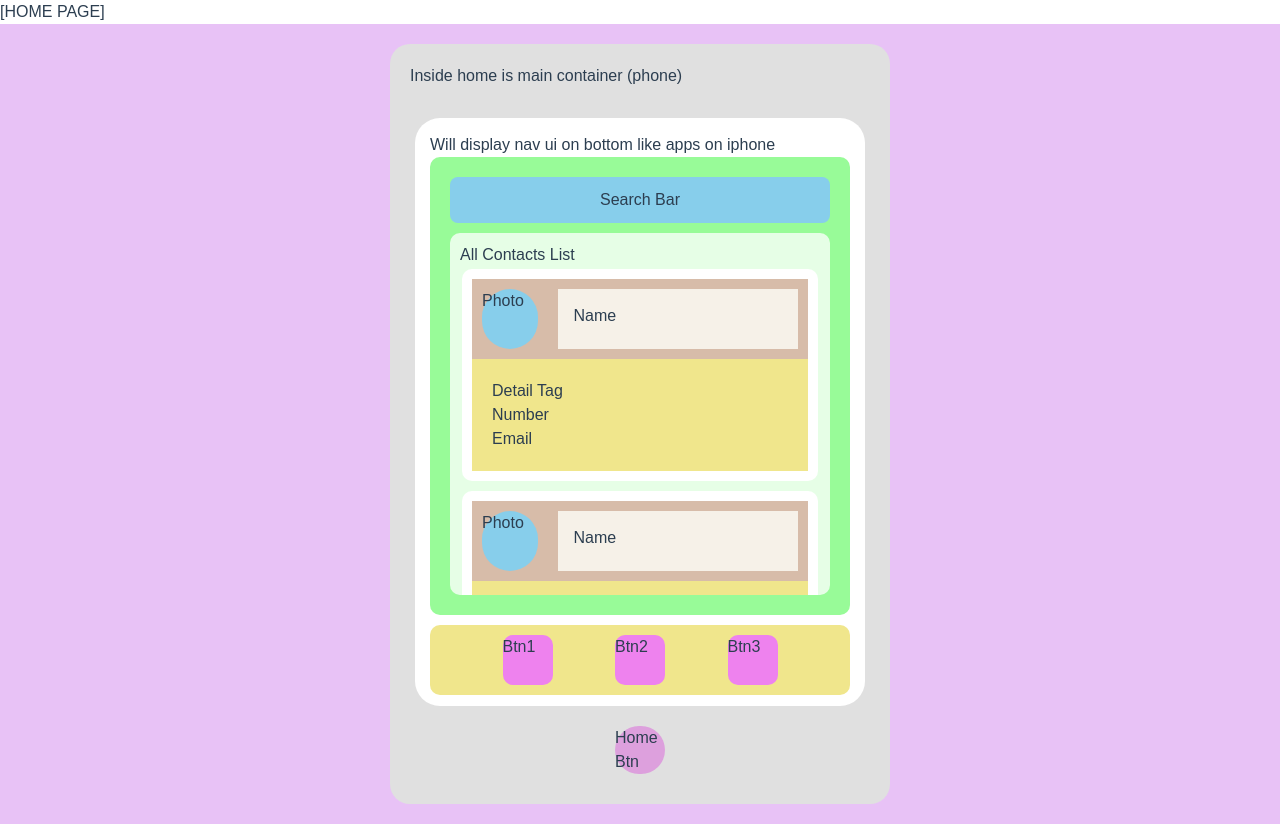
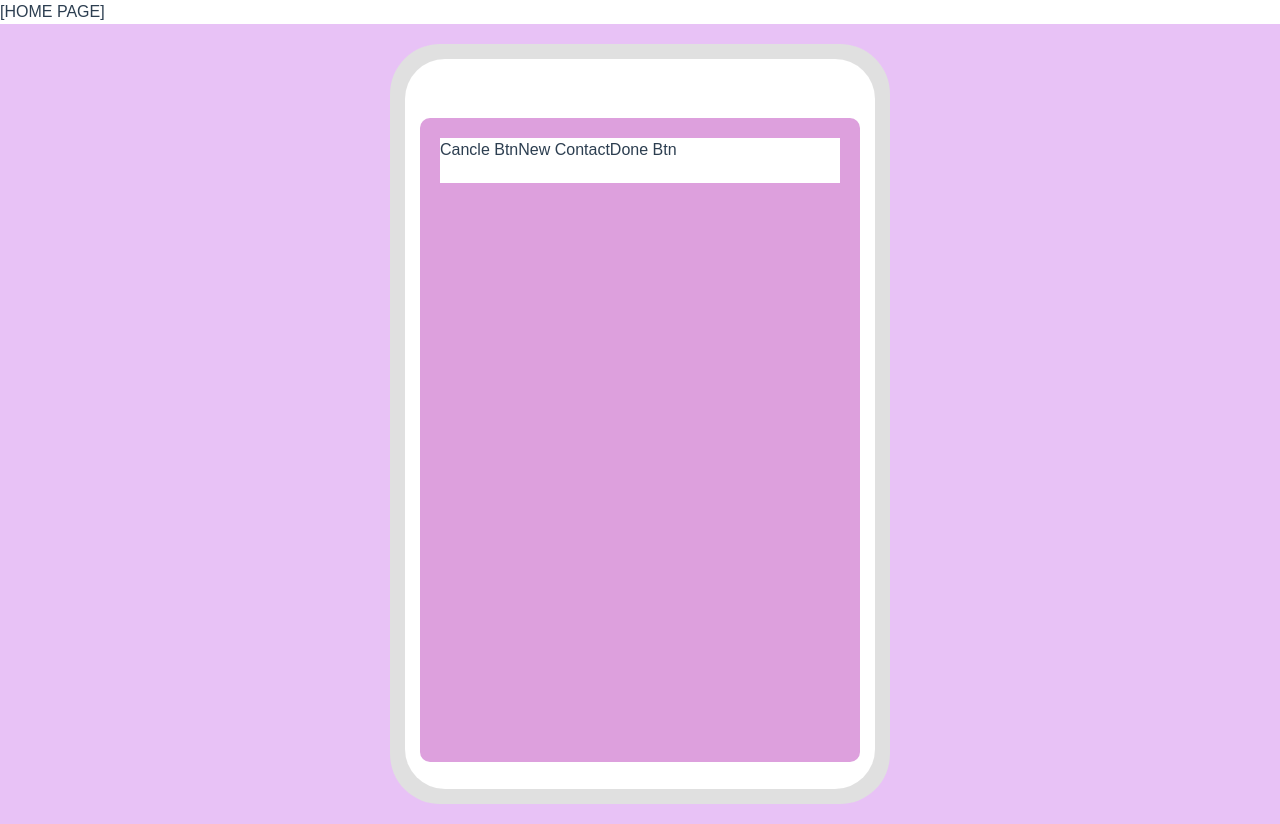
Before and after one commit to amilia-n/Techtonica-Weekly-Projects, a React (Vite) app in the folder Week 11 Contact List/client/: page / in a window 1280 px wide. Built offline with nearby package versions, Linux system fonts and the light colour scheme.

Commit message:
front end ui setup

```diff
--- a/Week 11 Contact List/client/src/App.css
+++ b/Week 11 Contact List/client/src/App.css
@@ -4,11 +4,11 @@
   line-height: 1.5;
   font-weight: 400;
   color: #2c3e50;
-  --color-lightest: #F6F1E8;
-  --color-light: #F4E0D2;
-  --color-medium: #E4D0C5;
-  --color-dark: #D7BCA9;
-  --color-base: #DAD3CC;
+  --color-lightest: #edf2fb;
+  --color-light: #d7e3fc;
+  --color-medium: #ccdbfd;
+  --color-dark: #c1d3fe;
+  --color-base: #abc4ff;
 }
 
 body {
@@ -80,8 +80,8 @@ textarea {
   width: 100%;
   max-width: 500px;
   height: 95vh;
-  padding: 20px;
-  border-radius: 20px;
+  padding: 10px;
+  border-radius: 50px;
   position: relative;
   display: flex;
   flex-direction: column;
@@ -91,40 +91,47 @@ textarea {
 .display{
   background-color: white;
   height: 100%;
-  border-radius: 25px;
+  border-radius: 40px;
   padding: 15px 15px 0 15px;
-  margin: 10px 5px 0 5px;
+  margin: 5px;
   overflow: hidden;
 }
-/* .add-new {
-  background-color: #FFB6C1;
-  padding: 20px;
-  border-radius: 10px;
-  flex: 1;
-  display: flex;
-  justify-content: center;
-  align-items: center;
-} */
+
+/* display for summary */
 
 .list-all {
+  display: none; /* temp */
   background-color: #98FB98;
-  height: 80%;
-  padding: 20px;
+  height: 98%;
+  padding: 5px;
   border-radius: 10px;
-  display: flex;
+  /* display: flex; */
   flex-direction: column;
   gap: 10px;
   overflow:hidden;
 }
-
-.search-list {
+.header{
+  background-color: #edf2fb;
+  display: flex;
+  gap: 5px;
+  justify-content: space-between;
+}
+.search {
   background-color: #87CEEB;
   height: 50px;
   padding: 10px;
-  border-radius: 8px;
+  border-radius: 10px;
   display: flex;
   justify-content: center;
   align-items: center;
+  width: 90%;
+
+}
+.add{
+  background-color: #D7BCA9;
+  border-radius: 10px;
+  height: 50px;
+  width: 50px;
 }
 .contact-list {
   background-color: rgba(255, 255, 255, 0.759);
@@ -163,37 +170,32 @@ textarea {
   background-color: #F0E68C;
   padding: 20px;
 }
-/* .individual {
+
+
+/* display for add new form */
+.add-new {
+  display: flex;
   background-color: #DDA0DD;
+  height: 90%;
   padding: 20px;
   border-radius: 10px;
-  flex: 1.5;
+  margin-top: 10%;
+}
+.form-header{
+  display: flex;
+  width: 100%;
+  height: 45px;
+  background-color: white;
+}
+
+
+/* display for individual contact card */
+/* .individual{
+  background-color: #FFB6C1;
+  padding: 20px;
+  border-radius: 10px;
+  flex: 1;
   display: flex;
   justify-content: center;
   align-items: center;
 } */
-
-.nav {
-  background-color: #F0E68C;
-  padding: 15px;
-  margin: 10px 0 10px 0;
-  border-radius: 10px;
-  display: flex;
-  justify-content: space-evenly;
-  align-items: center;
-  height: 70px;
-}
-.nav-btn{
-  height: 50px;
-  width: 50px;
-  background-color: violet;
-  margin: 5px;
-  border-radius: 10px;
-}
-.home-btn{
-  align-self: center;
-  background-color: #DDA0DD;
-  width: 50px;
-  border-radius: 50px;
-  margin-bottom: 10px;
-}
--- a/Week 11 Contact List/client/src/App.jsx
+++ b/Week 11 Contact List/client/src/App.jsx
@@ -8,18 +8,14 @@ function App() {
       {/* <Home /> */}
       [HOME PAGE]
       <div className='home'>
-    {/* to render Add Contact Form component, all contacts component (with search), and individual contact component */}
       <div className='main-container'>
-        Inside home is main container (phone) <br />
+        {/* Inside home is main container (phone) <br /> */}
         <div className='display'>
-        Will display nav ui on bottom like apps on iphone <br />
-
-        {/* <div className='add-new'>
-          Add Contact Form
-        </div> */}
+        {/* list all */}
         <div className='list-all'>
-          <div className='search-list'>
-          Search Bar
+          <div className='header'>
+            <div className='search'>Search</div>
+            <div className='add'>+ Btn</div>
         </div>
         <div className='contact-list'>
         All Contacts List
@@ -64,15 +60,18 @@ function App() {
           </div>
         </div>
         </div>
-        {/* <div className='individual'>
-          Individual Contact List
-        </div> */}
-        <div className='nav'>
-        {/* NAV */}
-        <div className='nav-btn'>Btn1</div><div className='nav-btn'>Btn2</div><div className='nav-btn'>Btn3</div>
+        {/* Add New Form*/}
+        <div className='add-new'>
+        <div className='form-header'>
+          <div>Cancle Btn</div>
+          <div>New Contact</div>
+          <div>Done Btn</div>
         </div>
         </div>
-        <div className='home-btn'>Home Btn</div>
+        {/* Individual Contact Card*/}
+        <div className='individual'> </div>
+
+        </div>
       </div>
       </div>
 
```
